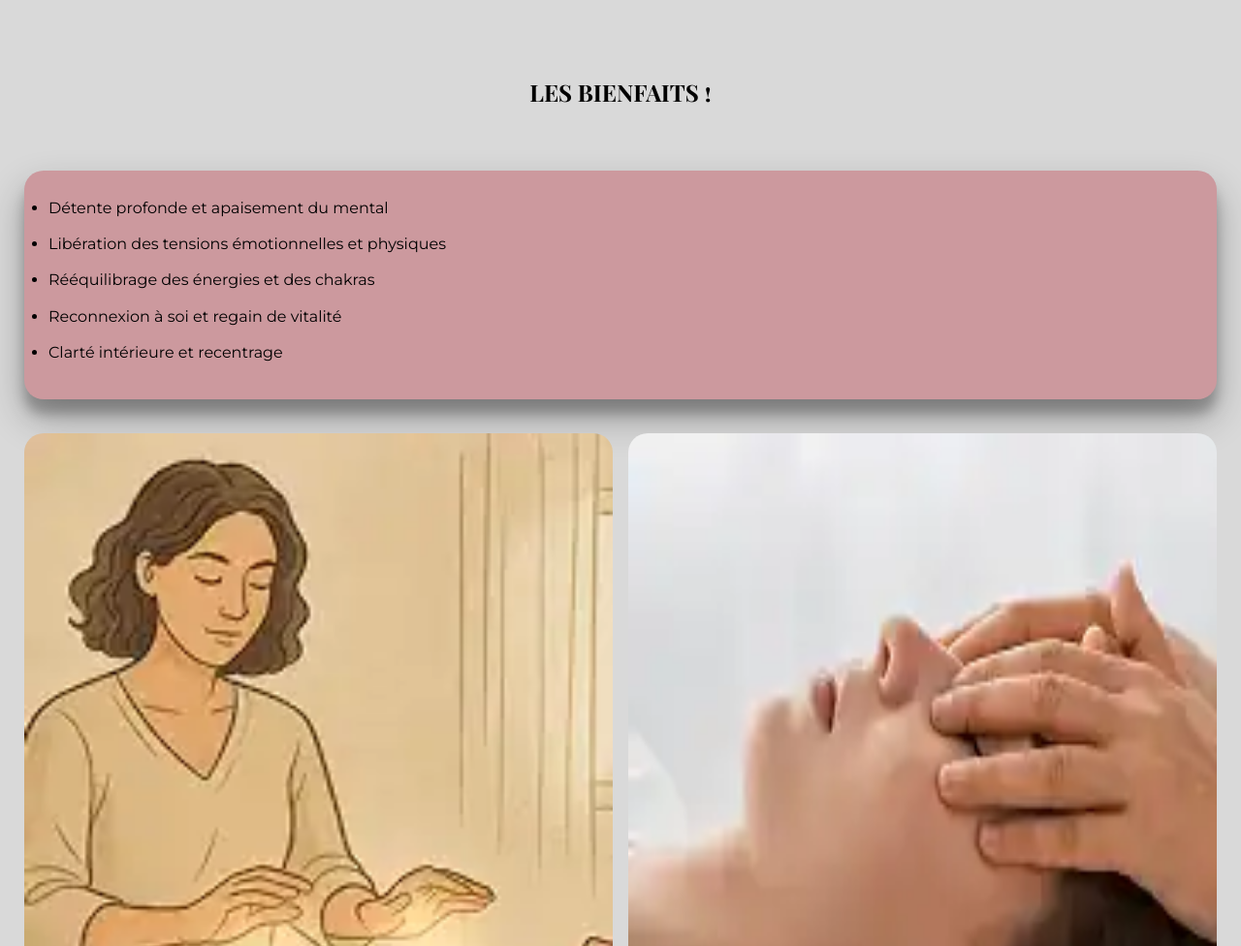
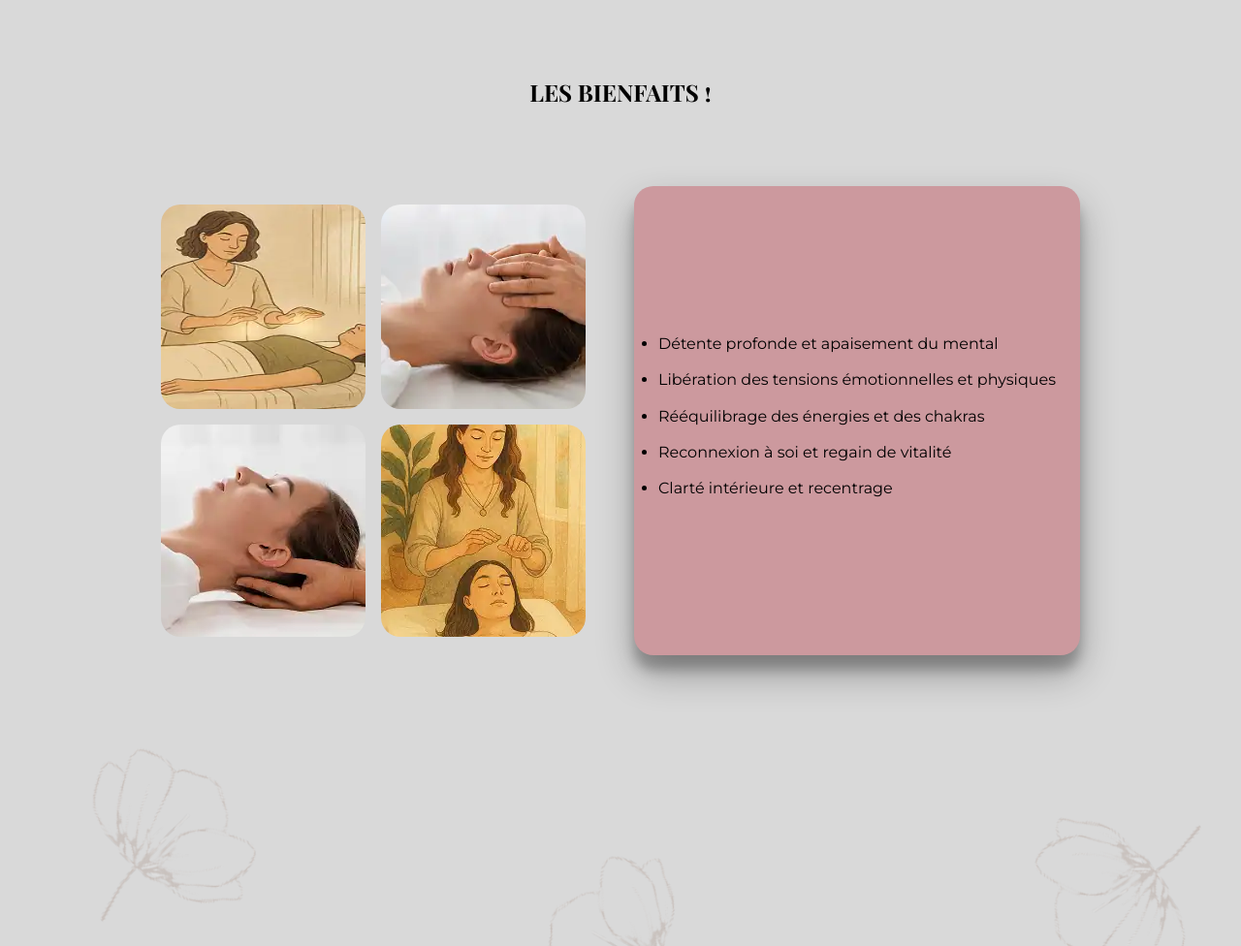
Before and after one commit to Lululecactus/SoinsEssentielsV2, a plain HTML site: page soin-energetique.html in a window 1280 px wide. Shown: the part 1824-2800 px from the top of the page at 97% size. Drawn offline with Linux system fonts and the light colour scheme.

Commit message:
soins section 2 responsive

```diff
--- a/style.css
+++ b/style.css
@@ -1337,6 +1337,7 @@ footer {
     display: grid;
     grid-template-columns: repeat(2, 1fr);
     gap: 16px;
+    grid-template-rows: 211px;
 }
 
 .soins-section2-gallery img {
@@ -1355,3 +1356,25 @@ footer {
     z-index: 1;
     pointer-events: none;
 }
+
+
+/* SOINS SECTION 2 RESPONSIVE */
+
+@media screen and (min-width: 768px){
+    .soins-section2-content{
+        display: flex;
+        flex-direction: row-reverse;
+        justify-content: center;
+    }
+
+    .soins-section2-gallery{
+         grid-template-rows: 211px;
+    }
+
+    .soins-section2-body{
+        display: flex;
+        align-items: center;
+
+    }
+
+}
```
